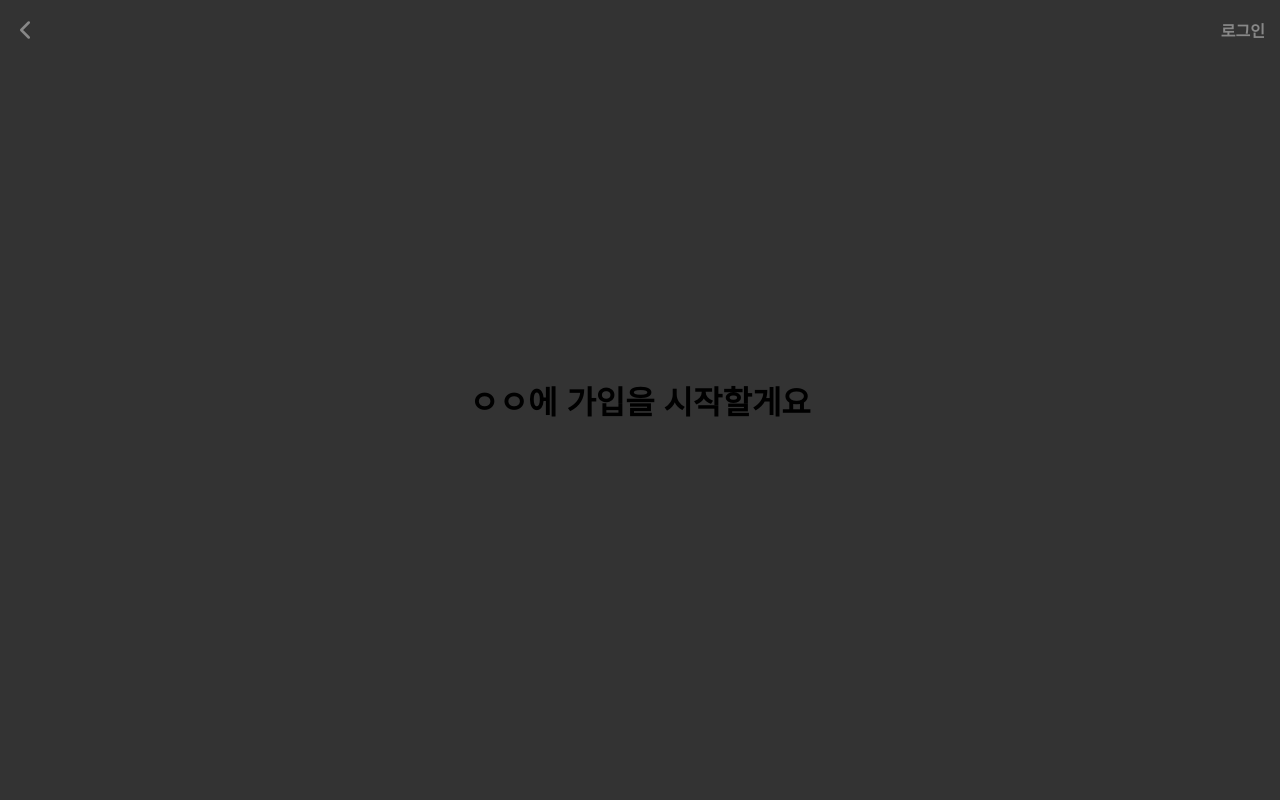
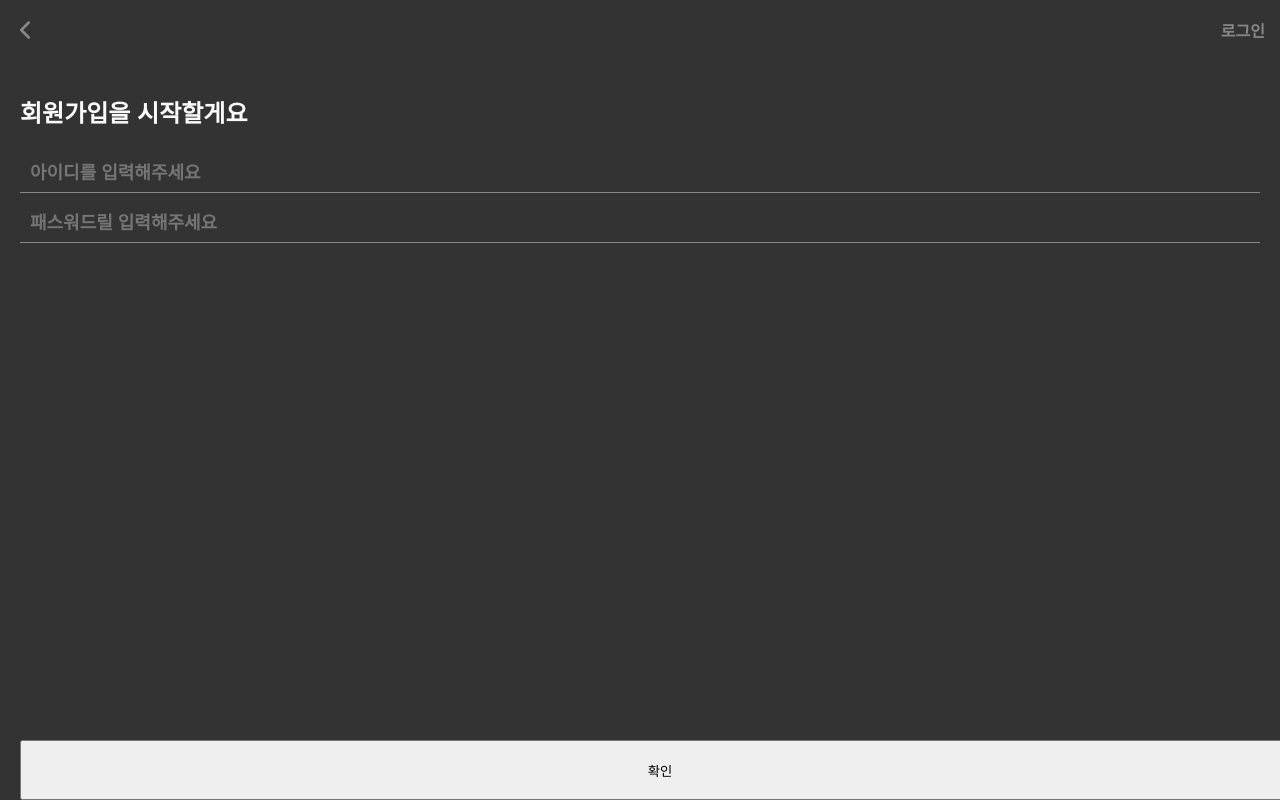
Before and after one commit to kiyoung92/chat, a React (Create React App) app in the folder client/: page /join in a window 1280 px wide. Built offline with nearby package versions, Linux system fonts and the light colour scheme; a web font is replaced by a local one.

Commit message:
가입 페이지 수정

```diff
--- a/client/src/Components/CommonStyled.jsx
+++ b/client/src/Components/CommonStyled.jsx
@@ -23,5 +23,58 @@ export const commonStyled = {
     `,
     w100p: css`
         width: 100%;
+    `,
+    inputWrap: css`
+        display: flex;
+        justify-content: space-between;
+        align-items: center;
+        color: #fff;
+        margin-bottom: 10px;
+        position: relative;
+        box-sizing: border-box;
+    `,
+    input: css`
+        flex: 1;
+        height: 40px;
+        border: none;
+        border-radius: 0px;
+        color: #fff;
+        font-size: 18px;
+        font-weight: bold;
+        padding: 0px 10px;
+        background: #333;
+        transition: 1s ease all;
+        margin: 0px;
+        &:focus {
+            outline: none;
+            :first-of-type + div {
+                background: linear-gradient(#3d6afe, #3d6afe) bottom / 100% 100% no-repeat #fafafa;
+            }
+        }
+    `,
+    lined: css`
+        position: absolute;
+        background: linear-gradient(#3d6afe, #3d6afe) bottom / 0% 100% no-repeat #fafafa;
+        height: 1.5px;
+        width: 100%;
+        transition: 0.4s ease all;
+        bottom: 0px;
+        margin: 0px;
+        padding: 0px;
+    `,
+    footerWrap: css`
+        position: fixed;
+        bottom: 0px;
+        height: 60px;
+        box-sizing: border-box;
+        display: flex;
+        width: 100%;
+    `,
+    summitButton: css`
+        width: 100%;
+    `,
+    formWrap: css`
+        width: 100%;
+        box-sizing: border-box;
     `
 }
--- a/client/src/Components/JoinBody.jsx
+++ b/client/src/Components/JoinBody.jsx
@@ -1,7 +1,28 @@
+/** @jsxImportSource @emotion/react */
+import { joinStyled } from "./JoinStyled";
+import { commonStyled } from "./CommonStyled";
+import InputLine from '../Components/Common/InputLine';
+import JoinFooter from "./JoinFooter";
+
 const JoinBody = () => {
     return (
-        <div>
-            <h1>ㅇㅇ에 가입을 시작할게요</h1>
+        <div css={ joinStyled.bodyWrap }>
+            <div css={ joinStyled.rowWrap }>
+                <div>
+                    <p css={joinStyled.bodyTitle }>회원가입을 시작할게요</p>
+                </div>
+                <form css={ commonStyled.formWrap } action="">
+                    <div css={ commonStyled.inputWrap }>
+                        <input css={ commonStyled.input } type="text" placeholder="아이디를 입력해주세요" />
+                        <InputLine />
+                    </div>
+                    <div css={ commonStyled.inputWrap }>
+                        <input type="password" css={ commonStyled.input } placeholder='패스워드릴 입력해주세요' />
+                        <InputLine />
+                    </div>
+                    <JoinFooter />
+                </form>
+            </div>
         </div>
     )
 }
--- a/client/src/Components/JoinFooter.jsx
+++ b/client/src/Components/JoinFooter.jsx
@@ -1,6 +1,11 @@
+/** @jsxImportSource @emotion/react */
+import { commonStyled } from "./CommonStyled";
+
 const JoinFooter = () => {
     return (
-        <div></div>
+        <div css={ commonStyled.footerWrap }>
+            <button css={ commonStyled.summitButton }>확인</button>
+        </div>
     )
 }
 
--- a/client/src/Components/JoinHeader.jsx
+++ b/client/src/Components/JoinHeader.jsx
@@ -8,8 +8,6 @@ const JoinHeader = () => {
             <div css={ joinStyled.headerLeft }>
                 <BackButton width='30px' height='30px' stroke='#888' alt="" />
             </div>
-            <div css={ joinStyled.headerTitle }>
-            </div>
             <div css={ joinStyled.headerRight }>
                 <p css={ joinStyled.headerLeftText }>로그인</p>
             </div>
--- a/client/src/Components/JoinStyled.jsx
+++ b/client/src/Components/JoinStyled.jsx
@@ -16,6 +16,7 @@ export const joinStyled = {
         position: absolute;
         box-sizing: border-box;
         top: 0;
+        justify-content: space-between;
         display: flex;
         padding: 0px 10px;
         color: #888;
@@ -43,5 +44,27 @@ export const joinStyled = {
         flex: 0.6;
         justify-content: center;
         align-items: center;
-    `
+    `,
+    bodyWrap: css`
+        display: flex;
+        height: calc(100% - 60px - 60px);
+        overflow-y: auto;
+        flex-direction: column;
+        width: 100%;
+        color: #fafafa;
+        box-sizing: border-box;
+    `,
+    footerWrap: css`
+        position: absolute;
+        bottom: 0px;
+        height: 60px;
+    `,
+    rowWrap: css`
+        padding: 10px 20px;
+    `,
+    bodyTitle: css`
+        font-size: 24px;
+        font-weight: bold;
+    `,
+
 }
--- a/client/src/Views/Join.jsx
+++ b/client/src/Views/Join.jsx
@@ -1,7 +1,6 @@
 /** @jsxImportSource @emotion/react */
 import JoinHeader from "../Components/JoinHeader";
 import JoinBody from "../Components/JoinBody";
-import JoinFooter from "../Components/JoinFooter";
 import { joinStyled } from "../Components/JoinStyled";
 
 const Join = () => {
@@ -9,7 +8,6 @@ const Join = () => {
         <div css={ joinStyled.wrap }>
             <JoinHeader />
             <JoinBody />
-            <JoinFooter />
         </div>
     )
 }
--- a/client/src/Views/Main.jsx
+++ b/client/src/Views/Main.jsx
@@ -11,6 +11,7 @@ const mainStyle = {
         width: 100%;
         height: 100%;
         background: #333;
+        overflow: hidden;
 
     `,
     img: css`
@@ -76,7 +77,7 @@ const Main = () => {
         <div css={ mainStyle.wrap } ref={ wrap }>
             <img src={ Rocket } alt="" css={ mainStyle.img } ref={ img } />
             <div css={ mainStyle.appName } ref={ appName }>
-                <h1>TEST</h1>
+                <h1>SSEM</h1>
             </div>
         </div>
     )
```
